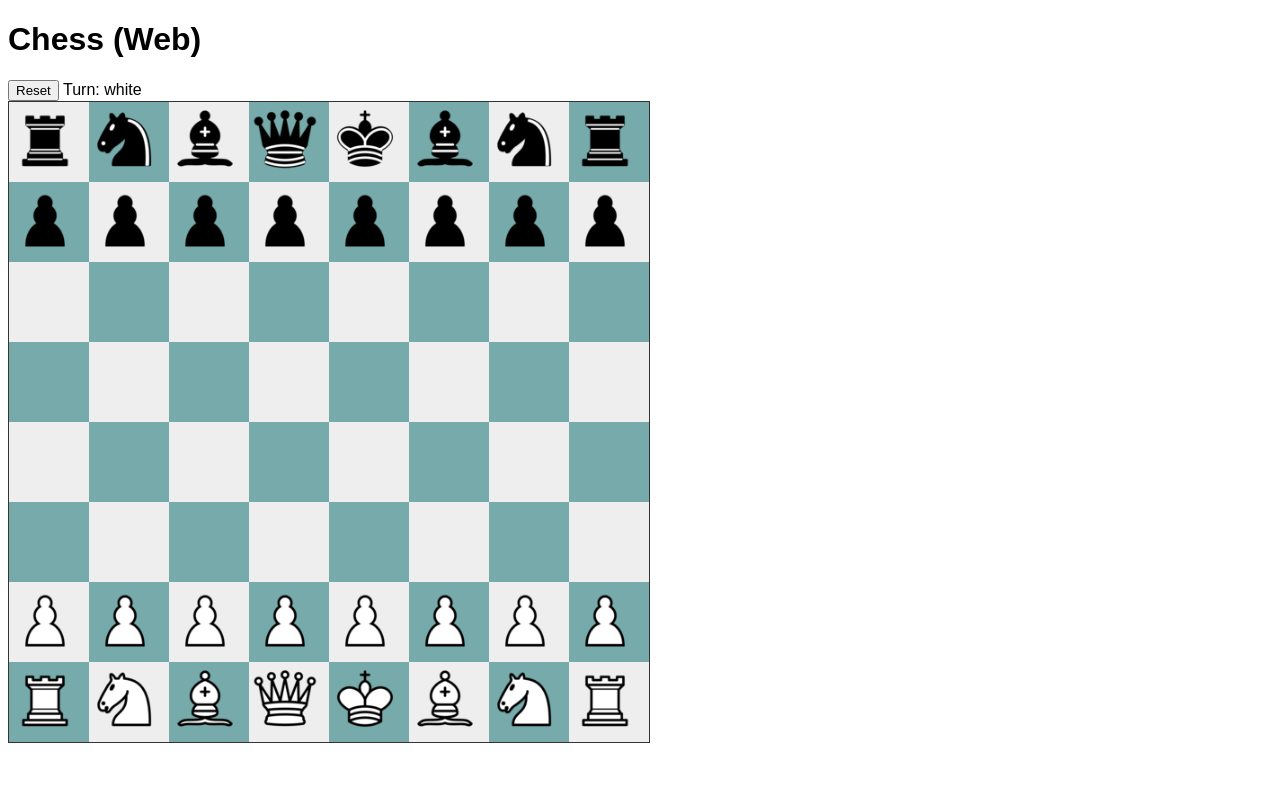
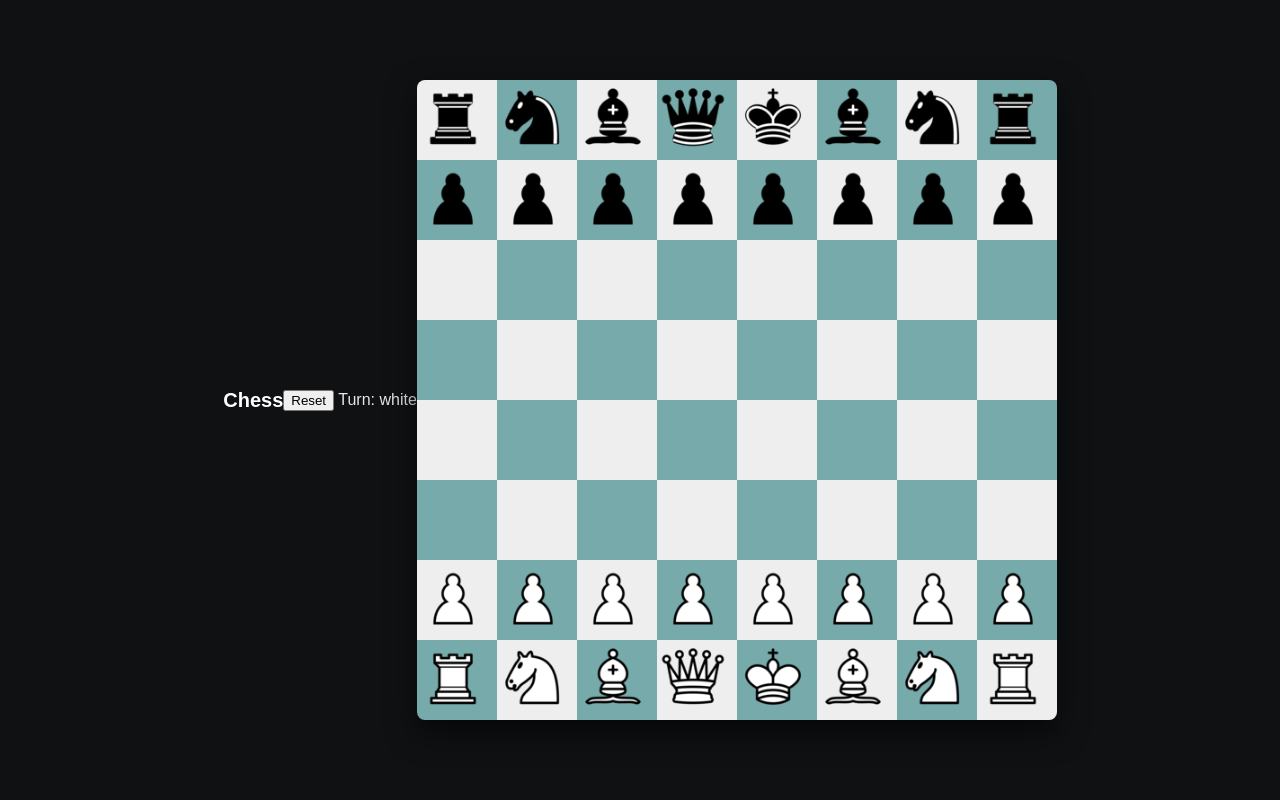
Before and after one commit to Aditya452255/Chess-Game-with-python, a Flask app: page / in a window 1280 px wide. Run offline with Flask 3, Linux system fonts and the light colour scheme.

Commit message:
UI: set background #0f1113 and center board

```diff
--- a/web/templates/index.html
+++ b/web/templates/index.html
@@ -4,15 +4,47 @@
   <meta charset="utf-8">
   <title>Chess Web</title>
   <style>
-    body { font-family: Arial, sans-serif; }
-    #board { width: 640px; height: 640px; border: 1px solid #333; display: grid; grid-template-columns: repeat(8,1fr); grid-template-rows: repeat(8,1fr); }
+    /* Page layout */
+    html, body { height: 100%; }
+    body {
+      font-family: Arial, sans-serif;
+      background: #0f1113;
+      margin: 0;
+      display: flex;
+      align-items: center;
+      justify-content: center;
+      color: #e6e6e6;
+      -webkit-font-smoothing: antialiased;
+      -moz-osx-font-smoothing: grayscale;
+    }
+
+    /* Container for header, controls and board */
+    .page-wrap { display: flex; flex-direction: column; align-items: center; gap: 12px; padding: 20px; }
+
+    h1 { margin: 0; font-size: 20px; color: #ffffff; }
+
+    .controls { display: flex; gap: 8px; align-items: center; justify-content: center; }
+
+    /* Board styling */
+    #board {
+      width: 640px;
+      height: 640px;
+      border-radius: 8px;
+      overflow: hidden;
+      box-shadow: 0 12px 30px rgba(0,0,0,0.6);
+      display: grid;
+      grid-template-columns: repeat(8,1fr);
+      grid-template-rows: repeat(8,1fr);
+      background: transparent;
+    }
+
     .cell { width: 80px; height: 80px; box-sizing: border-box; position: relative; }
     .cell img { width: 72px; height: 72px; user-drag: none; user-select: none; cursor: grab; }
     .label { font-size: 12px; position: absolute; left: 4px; top: 4px; opacity: 0.7 }
   </style>
 </head>
 <body>
-  <h1>Chess (Web)</h1>
+  <h1>Chess</h1>
   <div>
     <button id="reset">Reset</button>
     <span id="turn"></span>
```
